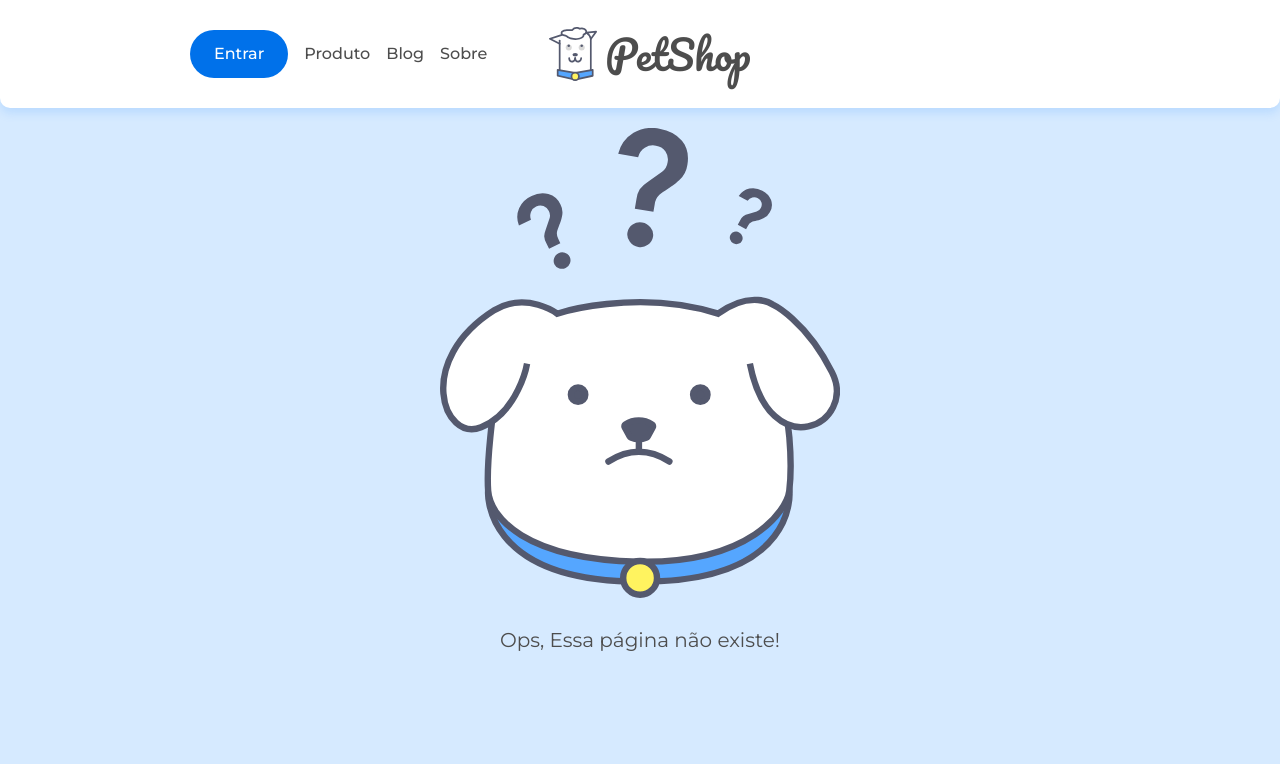
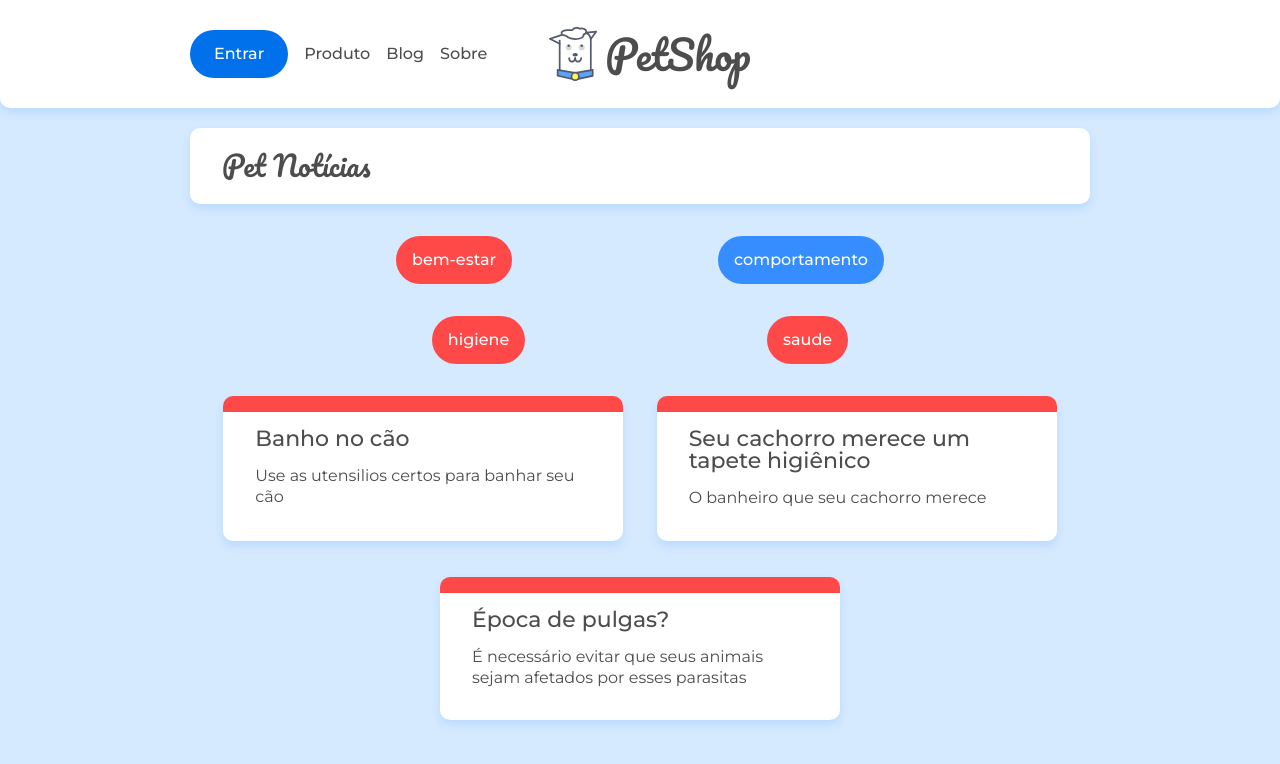
Before and after one commit to caiomcs04/React-router, a React (Create React App) app: page /categoria/bem-estar in a window 1280 px wide. Shown: the top 764 px of the page. Built offline with nearby package versions, Linux system fonts and the light colour scheme; data requests are answered from the project's data file.

Commit message:
6#Commit(SubCategories)

```diff
--- a/src/App.jsx
+++ b/src/App.jsx
@@ -2,9 +2,14 @@ import React from "react";
 import "./assets/css/base/base.css";
 import Home from "./paginas/Home";
 import About from "./paginas/About";
+
+//Dependencias responsáveis para criação de rotas.
 import { BrowserRouter as Router, Route, Switch } from "react-router-dom";
+
 import Error404 from "./paginas/Error404";
 import Header from "./componentes/Header";
+import Post from "./paginas/Post"
+import Category from "./paginas/Category";
 
 function App() {
   return (
@@ -18,6 +23,12 @@ function App() {
           <Route path="/about">
             <About />
           </Route>
+          <Route path="/categoria/:id">
+            <Category />
+          </Route>
+          <Route path="/posts/:id">
+            <Post />
+          </Route>
           <Route>
             <Error404/>
           </Route>
--- /dev/null
+++ b/src/componentes/CategoryList.jsx
@@ -0,0 +1,29 @@
+import React, { useState, useEffect } from 'react'
+import { Link } from 'react-router-dom'
+import '../assets/css/blog.css'
+import { getPost } from '../service/api'
+
+const CategoryList = () => {
+
+  const[categorias, setCategorias] = useState([])
+
+  useEffect(() => {
+   getPost(`/categorias`, setCategorias)
+  }, [])
+
+  return(
+    <ul className="lista-categorias container flex">
+      {
+        categorias.map((categoria) => (
+          <Link to={`/categoria/${categoria.id}`}>
+            <li className={`lista-categorias__categoria lista-categorias__categoria--${categoria.id}`}>
+              {categoria.nome}
+            </li>
+          </Link>
+        ))
+      }
+    </ul>
+  )
+}
+
+export default CategoryList
--- /dev/null
+++ b/src/paginas/Category.jsx
@@ -0,0 +1,49 @@
+import "../assets/css/blog.css";
+import React, { useState, useEffect } from 'react'
+import CategoryList from "../componentes/CategoryList";
+import PostList from "../componentes/PostList";
+import { Route, useParams, useRouteMatch, Link, Switch } from 'react-router-dom'
+import SubCategory from "./SubCategory";
+import { getPost } from "../service/api";
+
+const Category = () => {
+  const { id } = useParams();
+  const { url, path } = useRouteMatch();
+  const [subcategorias, setSubCategorias] = useState([]);
+
+  useEffect(() => {
+    getPost(`/categorias/${id}`, (categoria) => {
+      setSubCategorias(categoria.subcategorias);
+    });
+  }, [id]);
+
+  return (
+    <>
+      <div className="container">
+        <h2 className="titulo-pagina">Pet Notícias</h2>
+      </div>
+
+      <CategoryList />
+      <ul className="lista-categorias container flex">
+        {subcategorias.map((subcategoria) => (
+          <li
+            className={`lista-categorias__categoria lista-categorias__categoria--${id}`}
+            key={subcategoria}
+          >
+            <Link to={`${url}/${subcategoria}`}>{subcategoria}</Link>
+          </li>
+        ))}
+      </ul>
+      <Switch>
+        <Route exact path={`${path}/`}>
+          <PostList url={`/posts?categoria=${id}`} />
+        </Route>
+        <Route path={`${path}/:subcategoria`}>
+          <SubCategory />
+        </Route>
+      </Switch>
+    </>
+  );
+};
+
+export default Category;
--- a/src/paginas/Home.jsx
+++ b/src/paginas/Home.jsx
@@ -1,7 +1,6 @@
 import React from "react";
 import PostList from "../componentes/PostList";
-import "../assets/css/componentes/cartao.css"
-import "../"
+import CategoryList from "../componentes/CategoryList";
 
 const Home = () => {
   return (
@@ -9,6 +8,7 @@ const Home = () => {
       <div className="container">
         <h2 className="titulo-pagina">Pet notícias</h2>
       </div>
+      <CategoryList/>
       <PostList url={"/posts"}/>
     </main>
   );
--- /dev/null
+++ b/src/paginas/Post.jsx
@@ -0,0 +1,27 @@
+import React, { useEffect, useState } from "react";
+import { getPost } from "../service/api";
+import { useParams, useHistory } from "react-router-dom";
+import "../assets/css/post.css";
+
+const Post = () => {
+  let history = useHistory();
+  const [post, setPost] = useState({});
+  const { id } = useParams();
+
+  useEffect(() => {
+    getPost(`/posts/${id}`, setPost).catch(() => {
+      history.push("/404");
+    });
+  }, [id]);
+
+  return (
+    <main className="container flex flex--centro">
+      <article className="cartao post">
+        <h2 className="cartao__titulo">{post.title}</h2>
+        <p className="carta__texto">{post.body}</p>
+      </article>
+    </main>
+  );
+};
+
+export default Post;
--- /dev/null
+++ b/src/paginas/SubCategory.jsx
@@ -0,0 +1,12 @@
+import React from 'react'
+import { useParams } from 'react-router-dom'
+import PostList from '../componentes/PostList'
+
+const SubCategory = () => {
+  const { subcategoria } = useParams()
+  return(
+    <PostList url={`/posts?subcategoria=${subcategoria}`} />
+  )
+}
+
+export default SubCategory
```
Also changed, not shown: 1 other file (tests, documents, lock files or other folders).
